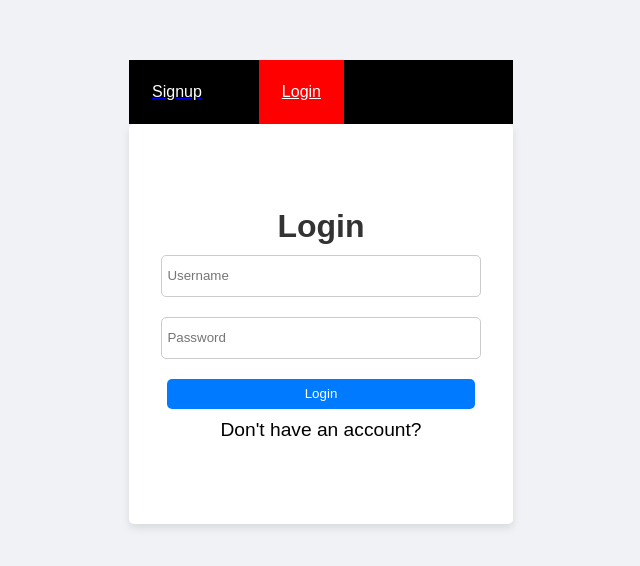
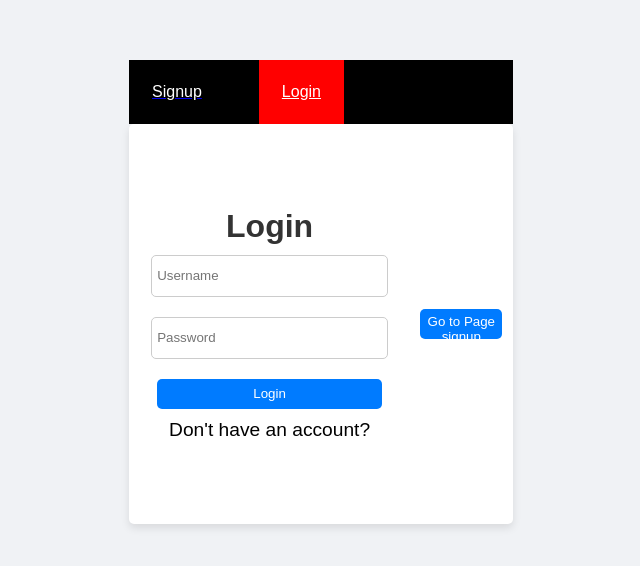
Before and after one commit to Milan-Agarwal/signup-login-page, a React (Vite) app: page /login in a window 1280 px wide. Shown: the part 108-674 px from the top of the page, without its empty margins (319-959 px from the left). Built offline with nearby package versions, Linux system fonts and the light colour scheme.

Commit message:
Update login.jsx

```diff
--- a/src/components/login.jsx
+++ b/src/components/login.jsx
@@ -1,6 +1,6 @@
 
 import './login.css'
-// import { Link } from "react-router-dom";
+import { Link } from "react-router-dom";
 // import { useNavigate } from 'react-router-dom';
 
 function Login() {
@@ -19,7 +19,7 @@
 
       </form>
       {/* <button onClick={() => navigate('/')}>Go to signup page</button> */}
-      {/* <Link to="/"><button>Go to Page signup</button></Link> */}
+      <Link to="/"><button>Go to Page signup</button></Link>
     </div>
     </>
   )
```
